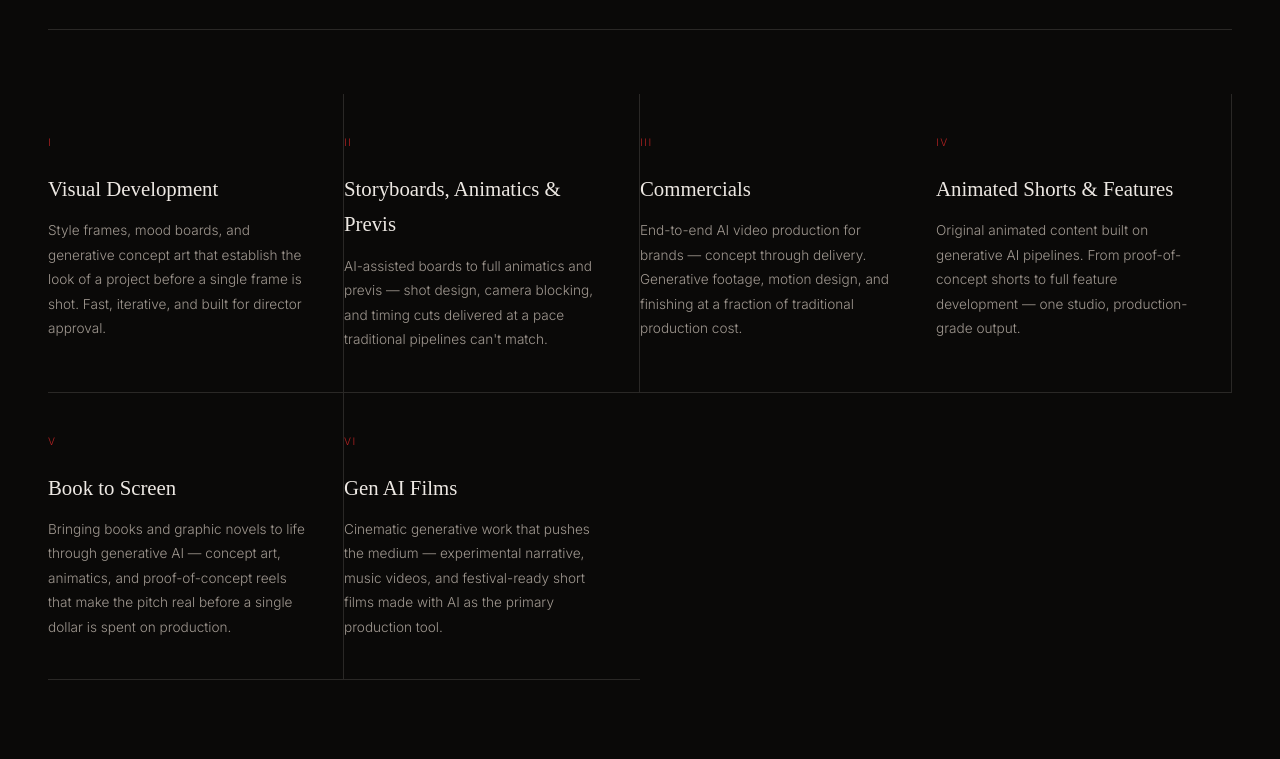
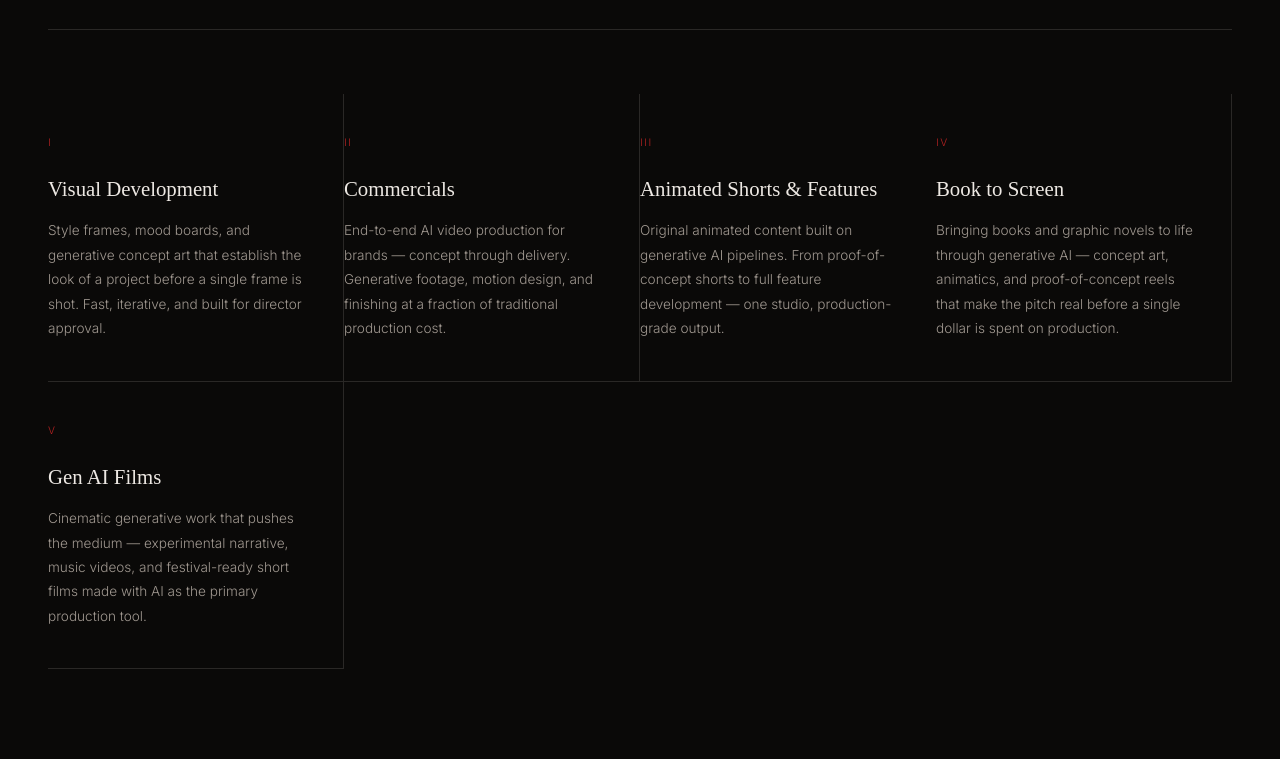
Before and after one commit to yoshida135/animal-style, a plain HTML site: page index.html in a window 1280 px wide. Shown: the part 4450-5209 px from the top of the page. Drawn offline with Linux system fonts and the light colour scheme; a web font is replaced by a local one.

Commit message:
Add files via upload

```diff
--- a/index.html
+++ b/index.html
@@ -674,26 +674,21 @@
     </div>
     <div class="service-item">
       <p class="service-num">II</p>
-      <h3 class="service-name display">Storyboards, Animatics & Previs</h3>
-      <p class="service-desc">AI-assisted boards to full animatics and previs — shot design, camera blocking, and timing cuts delivered at a pace traditional pipelines can't match.</p>
-    </div>
-    <div class="service-item">
-      <p class="service-num">III</p>
       <h3 class="service-name display">Commercials</h3>
       <p class="service-desc">End-to-end AI video production for brands — concept through delivery. Generative footage, motion design, and finishing at a fraction of traditional production cost.</p>
     </div>
     <div class="service-item">
-      <p class="service-num">IV</p>
+      <p class="service-num">III</p>
       <h3 class="service-name display">Animated Shorts & Features</h3>
       <p class="service-desc">Original animated content built on generative AI pipelines. From proof-of-concept shorts to full feature development — one studio, production-grade output.</p>
     </div>
     <div class="service-item">
-      <p class="service-num">V</p>
+      <p class="service-num">IV</p>
       <h3 class="service-name display">Book to Screen</h3>
       <p class="service-desc">Bringing books and graphic novels to life through generative AI — concept art, animatics, and proof-of-concept reels that make the pitch real before a single dollar is spent on production.</p>
     </div>
     <div class="service-item">
-      <p class="service-num">VI</p>
+      <p class="service-num">V</p>
       <h3 class="service-name display">Gen AI Films</h3>
       <p class="service-desc">Cinematic generative work that pushes the medium — experimental narrative, music videos, and festival-ready short films made with AI as the primary production tool.</p>
     </div>
@@ -744,7 +739,6 @@
       <select class="form-input" id="project" name="project">
         <option value="" disabled selected>Select a service</option>
         <option>Visual Development</option>
-        <option>Storyboards, Animatics & Previs</option>
         <option>Commercials</option>
         <option>Animated Shorts & Features</option>
         <option>Book to Screen</option>
```
